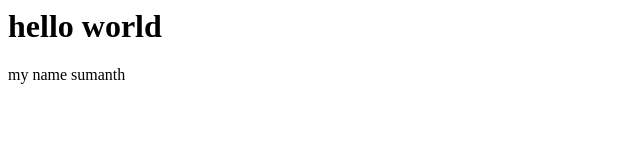
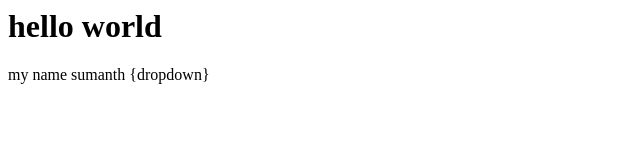
Before and after one commit to sumanth-kh/localrepo, a plain HTML site: page index.html in a window 1280 px wide. Shown: the full height of the page, 0-640 px from the left. Drawn offline with Linux system fonts and the light colour scheme.

```diff
--- a/index.html
+++ b/index.html
@@ -1,2 +1,2 @@
 <h1>hello world</h1>
-<p>my name sumanth</p>
+<p>my name sumanth {dropdown}</p>
```
